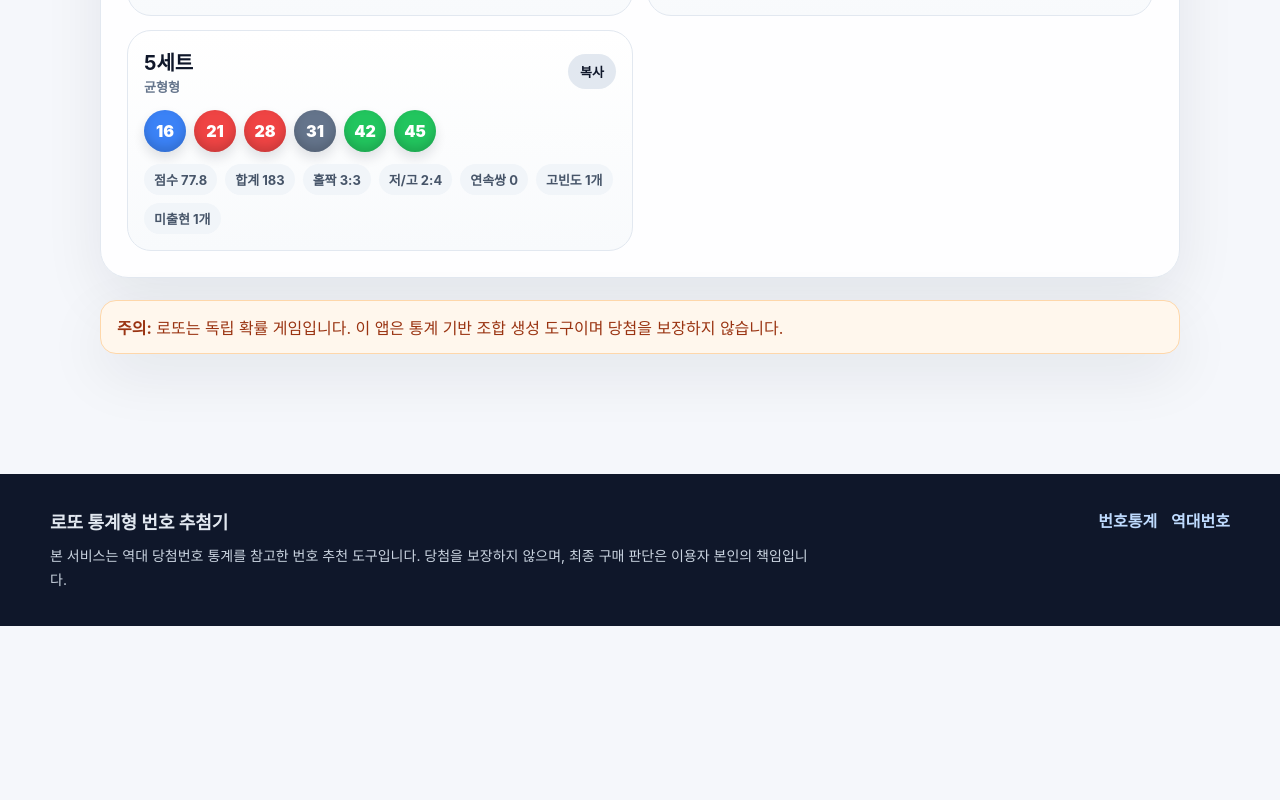
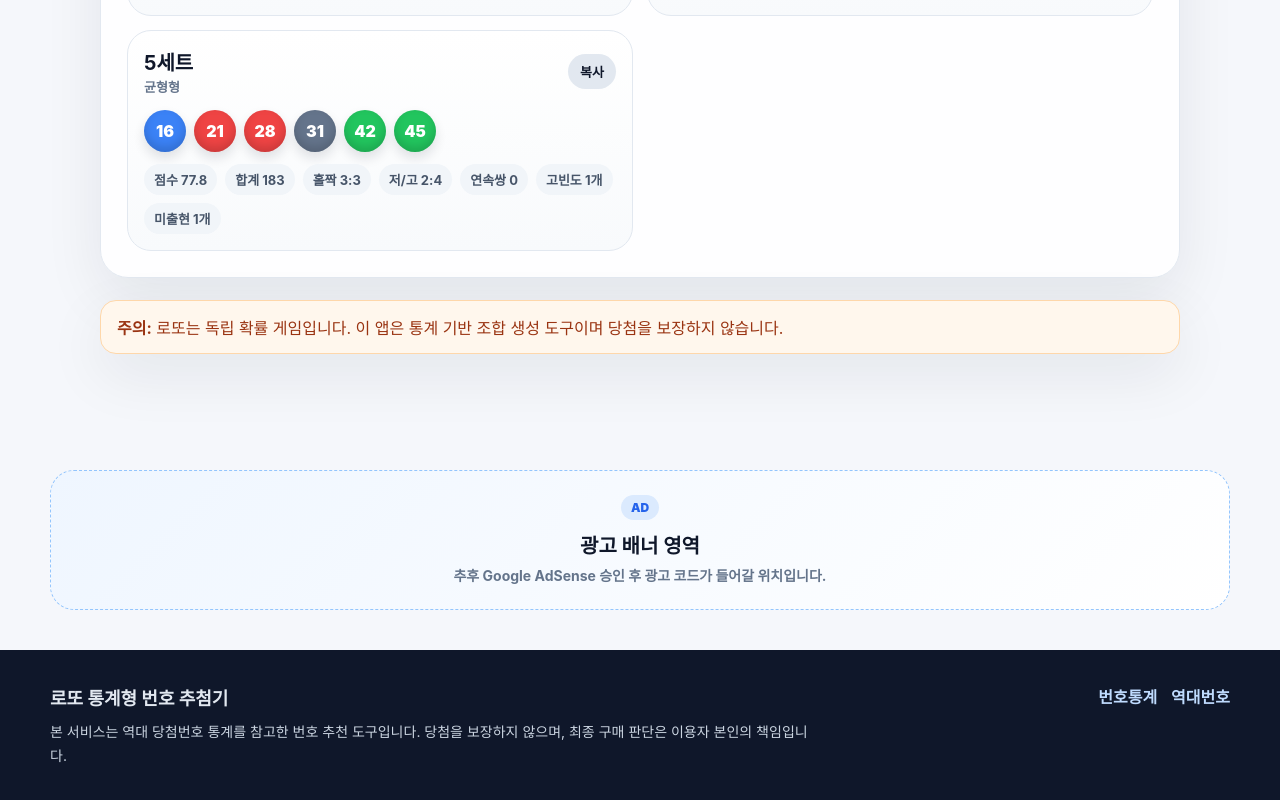
Before and after one commit to HanSeungjin0314/lotto-web, a Next.js app: page / in a window 1280 px wide. Shown: the part 1415-2215 px from the top of the page. Before the commit the page ends 2041 px from the top, so only its background shows below. Built offline with nearby package versions, Linux system fonts and the light colour scheme; no server answers.

Commit message:
Add analytics and ad banner placeholder

```diff
--- a/app/globals.css
+++ b/app/globals.css
@@ -328,3 +328,42 @@ th { background: #f8fafc; color: #475569; font-size: 13px; }
     flex-wrap: wrap;
   }
 }
+
+/* Ad Banner */
+.ad-banner {
+  padding: 0 max(24px, calc((100vw - 1180px) / 2));
+  margin: 36px 0 0;
+}
+
+.ad-banner > div {
+  border: 1px dashed #93c5fd;
+  background: linear-gradient(135deg, #eff6ff, #ffffff);
+  border-radius: 24px;
+  padding: 24px;
+  text-align: center;
+  color: #0f172a;
+}
+
+.ad-banner span {
+  display: inline-flex;
+  padding: 5px 10px;
+  border-radius: 999px;
+  background: #dbeafe;
+  color: #2563eb;
+  font-size: 12px;
+  font-weight: 900;
+  margin-bottom: 10px;
+}
+
+.ad-banner strong {
+  display: block;
+  font-size: 20px;
+  margin-bottom: 6px;
+}
+
+.ad-banner p {
+  margin: 0;
+  color: #64748b;
+  font-size: 14px;
+  font-weight: 700;
+}
--- a/app/layout.tsx
+++ b/app/layout.tsx
@@ -1,4 +1,6 @@
 import type { Metadata, Viewport } from "next";
+import { GoogleAnalytics } from "@next/third-parties/google";
+import { AdBanner } from "@/components/AdBanner";
 import "./globals.css";
 
 export const metadata: Metadata = {
@@ -54,6 +56,8 @@ export const viewport: Viewport = {
 };
 
 export default function RootLayout({ children }: { children: React.ReactNode }) {
+  const gaId = process.env.NEXT_PUBLIC_GA_ID;
+
   return (
     <html lang="ko">
       <body>
@@ -68,6 +72,8 @@ export default function RootLayout({ children }: { children: React.ReactNode })
         </header>
 
         {children}
+
+        <AdBanner />
 
         <footer className="site-footer">
           <div>
@@ -84,6 +90,8 @@ export default function RootLayout({ children }: { children: React.ReactNode })
           </div>
         </footer>
       </body>
+
+      {gaId ? <GoogleAnalytics gaId={gaId} /> : null}
     </html>
   );
 }
--- /dev/null
+++ b/components/AdBanner.tsx
@@ -0,0 +1,21 @@
+"use client";
+
+import { usePathname } from "next/navigation";
+
+export function AdBanner() {
+  const pathname = usePathname();
+
+  if (pathname.startsWith("/admin")) {
+    return null;
+  }
+
+  return (
+    <section className="ad-banner" aria-label="광고 영역">
+      <div>
+        <span>AD</span>
+        <strong>광고 배너 영역</strong>
+        <p>추후 Google AdSense 승인 후 광고 코드가 들어갈 위치입니다.</p>
+      </div>
+    </section>
+  );
+}
--- a/package.json
+++ b/package.json
@@ -11,6 +11,7 @@
     "import:supabase": "node scripts/import-seed-to-supabase.mjs"
   },
   "dependencies": {
+    "@next/third-parties": "^16.2.9",
     "@supabase/supabase-js": "^2.49.0",
     "next": "^16.0.0",
     "react": "^19.0.0",
```
Also changed, not shown: 1 other file (tests, documents, lock files or other folders).
